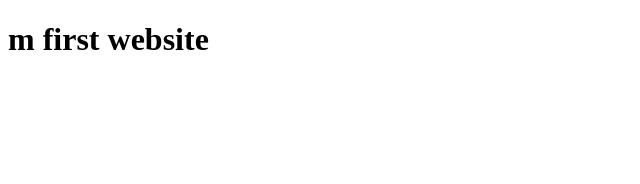
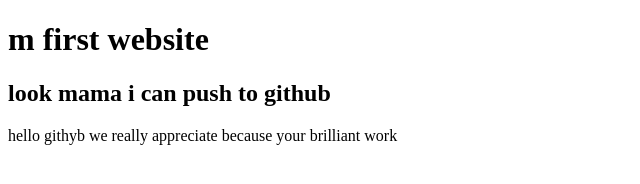
Before and after one commit to ufarid866/my-first-website, a plain HTML site: page index.htm in a window 1280 px wide. Shown: the whole page, without its empty margins (0-640 px from the left). Drawn offline with Linux system fonts and the light colour scheme.

Commit message:
changes something

```diff
--- a/index.htm
+++ b/index.htm
@@ -8,5 +8,7 @@
 </head>
 <body>
     <h1>m first website</h1>
+    <h2>look mama i can push to github</h2>
+    <p>hello githyb we really appreciate because your brilliant work</p>
 </body>
 </html>
```
